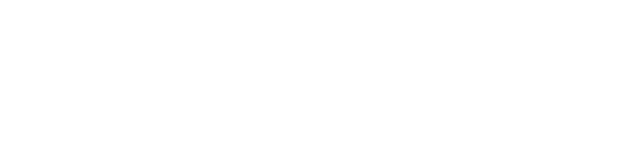
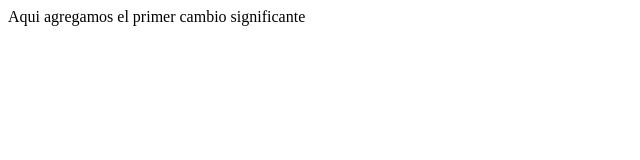
Before and after one commit to RogerCoutino/test_tags, a plain HTML site: page index.html in a window 1280 px wide. Shown: the whole page, without its empty margins (0-640 px from the left). Drawn offline with Linux system fonts and the light colour scheme.

Commit message:
Cambios nuevos xx

```diff
--- a/index.html
+++ b/index.html
@@ -4,6 +4,6 @@
 	<title>primer pagina</title>
 </head>
 <body>
-
+<div>Aqui agregamos el primer cambio significante</div>
 </body>
 </html>
```
